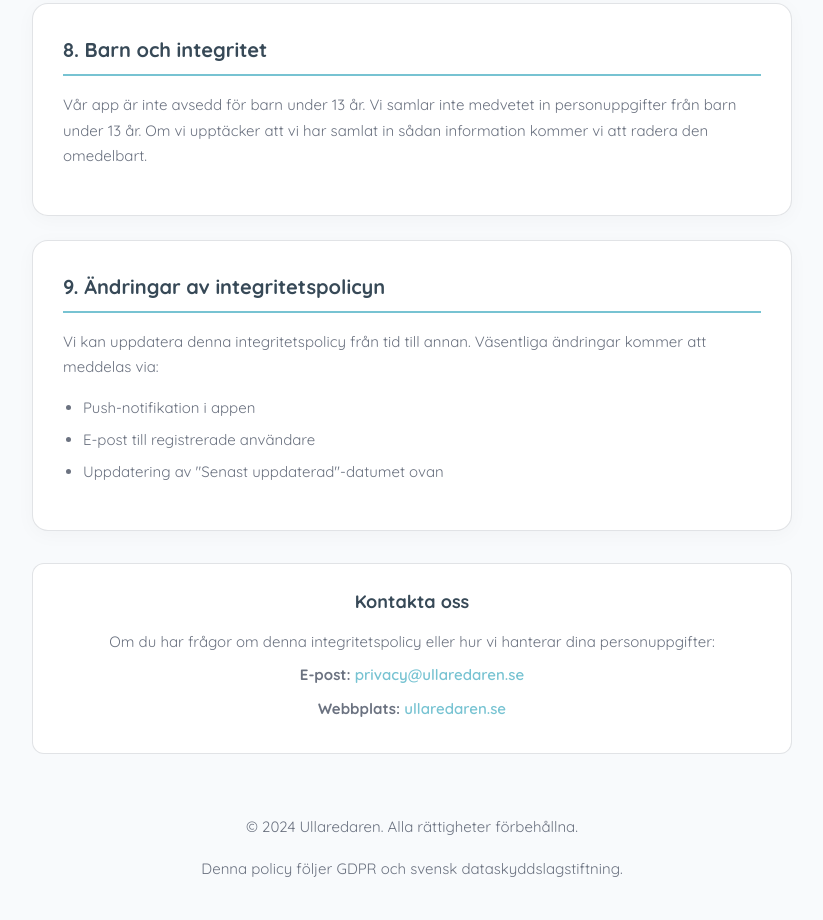
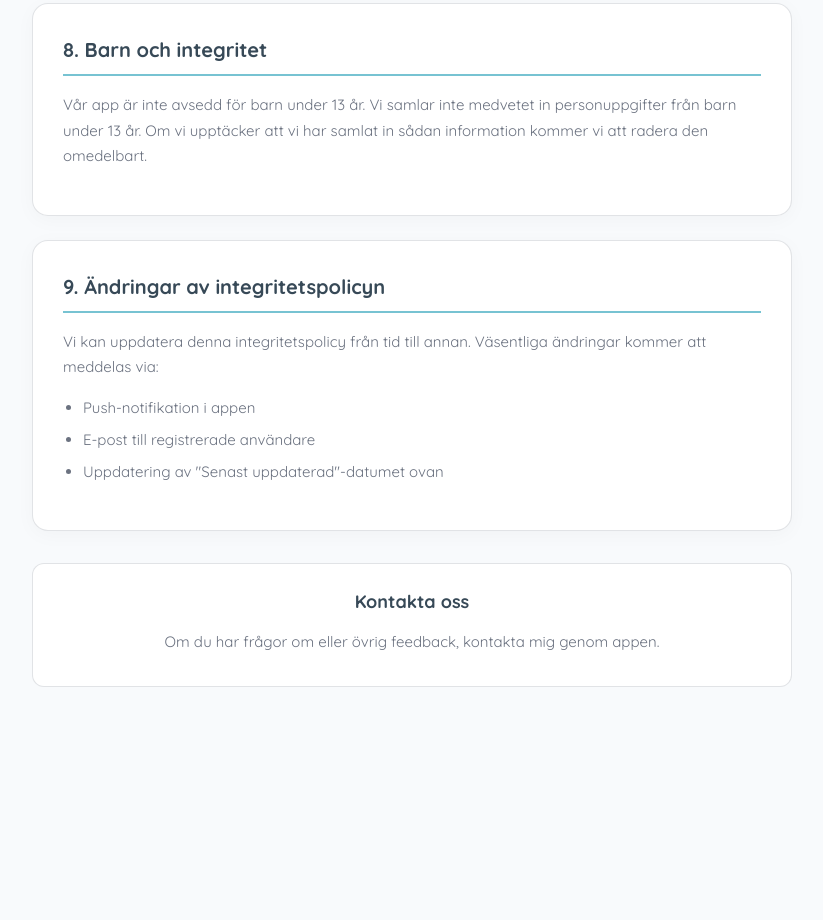
Before and after one commit to Ullaredaren/Ullaredaren.github.io, a plain HTML site: page index.html in a window 1280 px wide. Shown: the part 3597-4517 px from the top of the page, without its empty margins (228-1051 px from the left). After the commit the page ends 4304 px from the top, so only its background shows below. Drawn offline with Linux system fonts and the light colour scheme.

Commit message:
Update index.html

```diff
--- a/index.html
+++ b/index.html
@@ -497,14 +497,8 @@
 
         <div class="contact-info">
             <h3>Kontakta oss</h3>
-            <p>Om du har frågor om denna integritetspolicy eller hur vi hanterar dina personuppgifter:</p>
-            <p><strong>E-post:</strong> <a href="mailto:privacy@ullaredaren.se">privacy@ullaredaren.se</a></p>
-            <p><strong>Webbplats:</strong> <a href="https://ullaredaren.se">ullaredaren.se</a></p>
-        </div>
+            <p>Om du har frågor om eller övrig feedback, kontakta mig genom appen.</p>
 
-        <div class="footer">
-            <p>&copy; 2024 Ullaredaren. Alla rättigheter förbehållna.</p>
-            <p>Denna policy följer GDPR och svensk dataskyddslagstiftning.</p>
         </div>
     </div>
 
```
